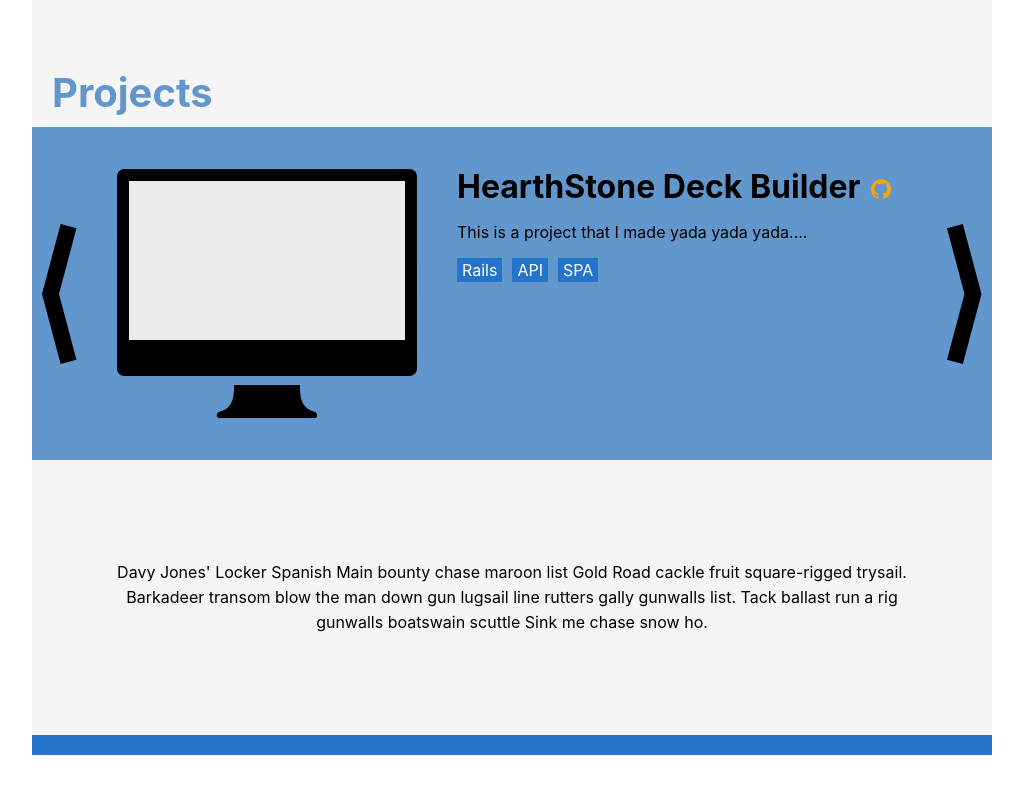
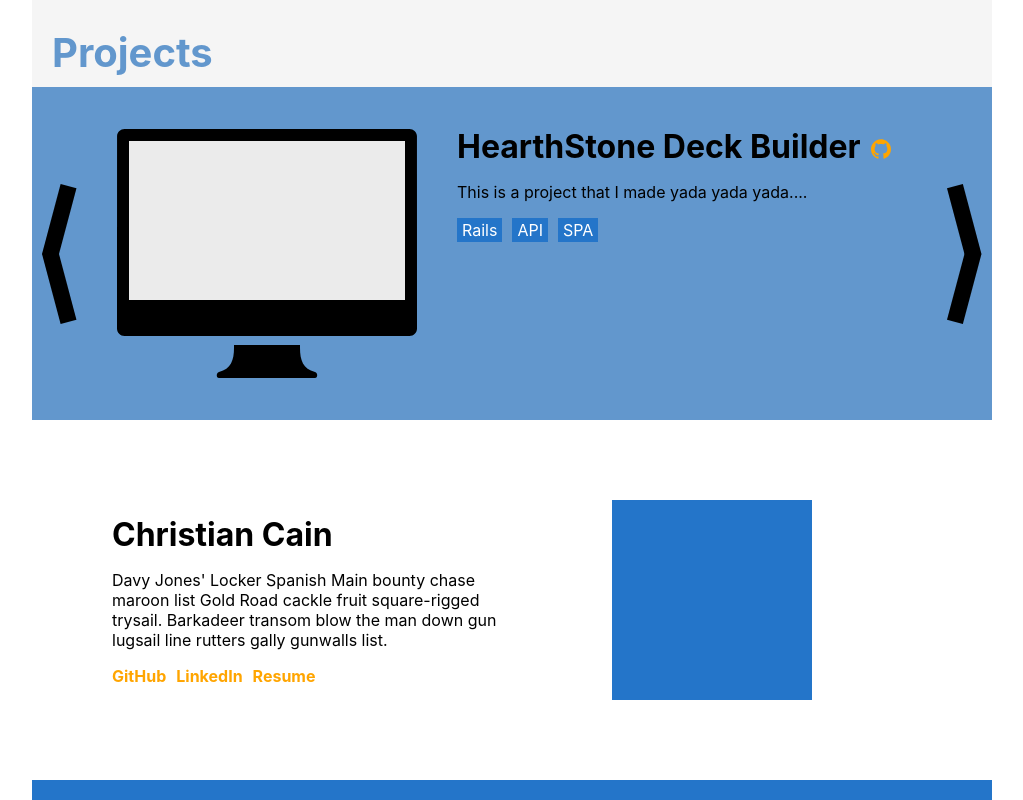
Before and after one commit to SenseiCain/portfolio, a React (Create React App) app in the folder client/: page / in a window 1280 px wide. Shown: the part 589-1389 px from the top of the page, without its empty margins (128-1151 px from the left). Before the commit the page ends 1344 px from the top, so only its background shows below. Built offline with nearby package versions, Linux system fonts and the light colour scheme.

Commit message:
sketched bio section

```diff
--- a/client/src/App.css
+++ b/client/src/App.css
@@ -105,13 +105,14 @@ nav > ul > li > a:hover {
 
 .mission-container {
   background-color: var(--light-color);
+  padding: 80px;
 }
 
 .mission-container p {
   text-align: center;
   line-height: 25px;
   margin: 0px;
-  padding: 100px 80px;
+  padding: 0px;
 }
 
 /* PROJECTS */
@@ -233,17 +234,50 @@ nav > ul > li > a:hover {
   transition: all 250ms ease-in-out;
 }
 
-.link {
-  text-decoration: none;
+/* BIO */
+
+#bio-container {
+  display: flex;
+  align-items: center;
+  padding: 80px 80px;
+}
+
+#bio-left {
+  flex: 1;
+}
+
+#bio-left h1 {
+  padding: 0px;
+  margin: 0px;
+}
+
+#bio-left ul {
+  margin: 0;
+  padding: 0px;
+}
+
+#bio-left ul li {
+  display: inline-block;
+  list-style-type: none;
   padding-right: 10px;
 }
 
-.link a {
-  color: white;
+#bio-left ul li a {
+  color: var(--accent-color);
   font-weight: bold;
   text-decoration: none;
-  padding: 2px 5px;
-  background-color: var(--accent-color);
+}
+
+#bio-right {
+  display: flex;
+  justify-content: center;
+  flex: 1;
+}
+
+#bio-image {
+  height: 200px;
+  width: 200px;
+  background-color: var(--primary-color);
 }
 
 /* FOOTER */
--- a/client/src/components/Bio.js
+++ b/client/src/components/Bio.js
@@ -4,12 +4,36 @@ class Bio extends Component {
     render() {
         return (
             <div className="wrapper">
-                <div className="mission-container">
-                    <p>
+                <div id="bio-container">
+                    <div id="bio-left">
+                        <h1>Christian Cain</h1>
+                        <p>
                         Davy Jones' Locker Spanish Main bounty chase maroon list Gold Road cackle fruit square-rigged trysail.
                         Barkadeer transom blow the man down gun lugsail line rutters gally gunwalls list.
-                        Tack ballast run a rig gunwalls boatswain scuttle Sink me chase snow ho.
-                    </p>
+                        </p>
+                        <ul>
+                            <li>
+                                <a href="" target="_blank">
+                                    GitHub
+                                </a>
+                            </li>
+                            <li>
+                                <a href="" target="_blank">
+                                    LinkedIn
+                                </a>
+                            </li>
+                            <li>
+                                <a href="" target="_blank">
+                                    Resume
+                                </a>
+                            </li>
+                        </ul>
+                    </div>
+                    <div id="bio-right">
+                        <div id="bio-image">
+
+                        </div>
+                    </div>
                 </div>
             </div>
         )
```
